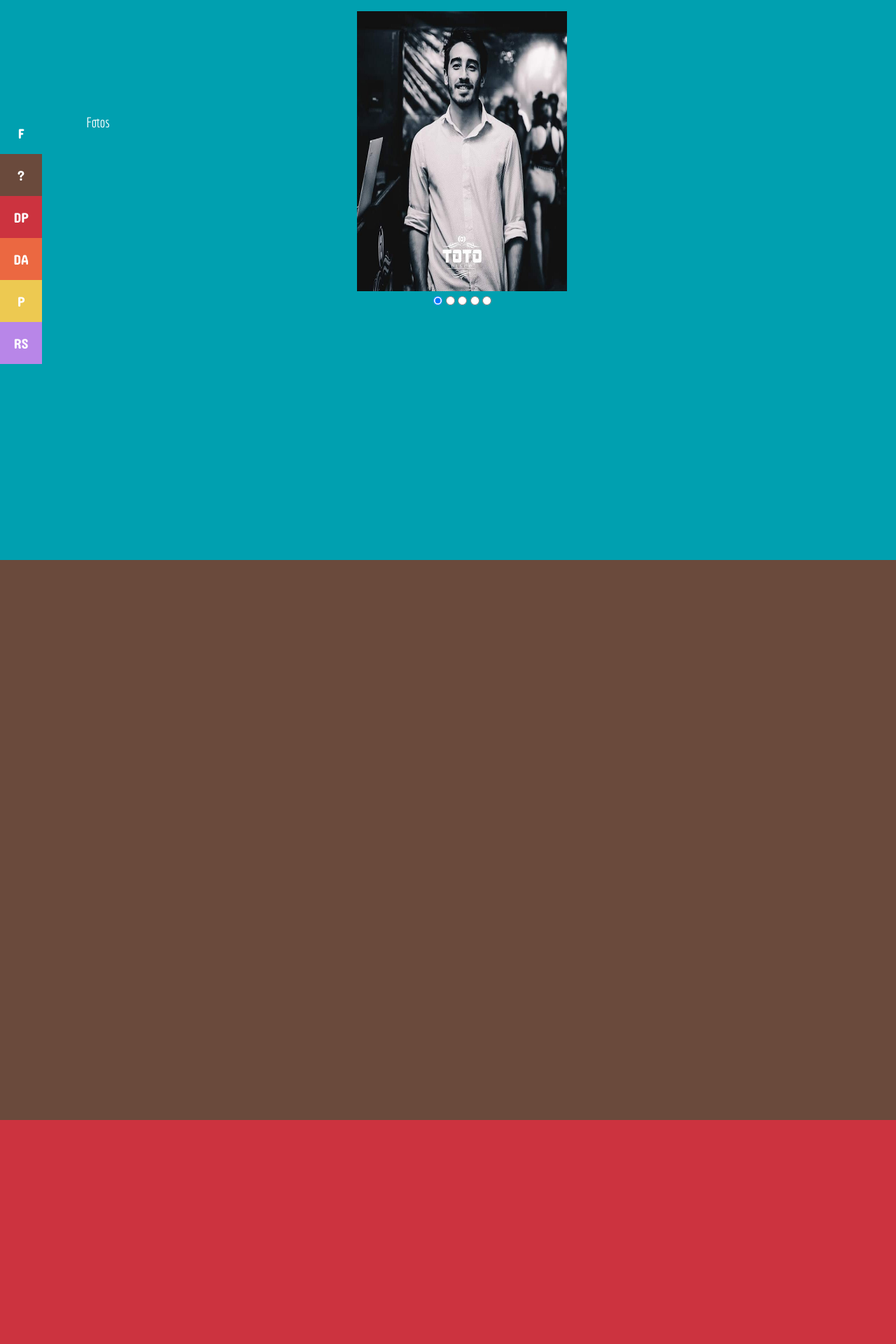
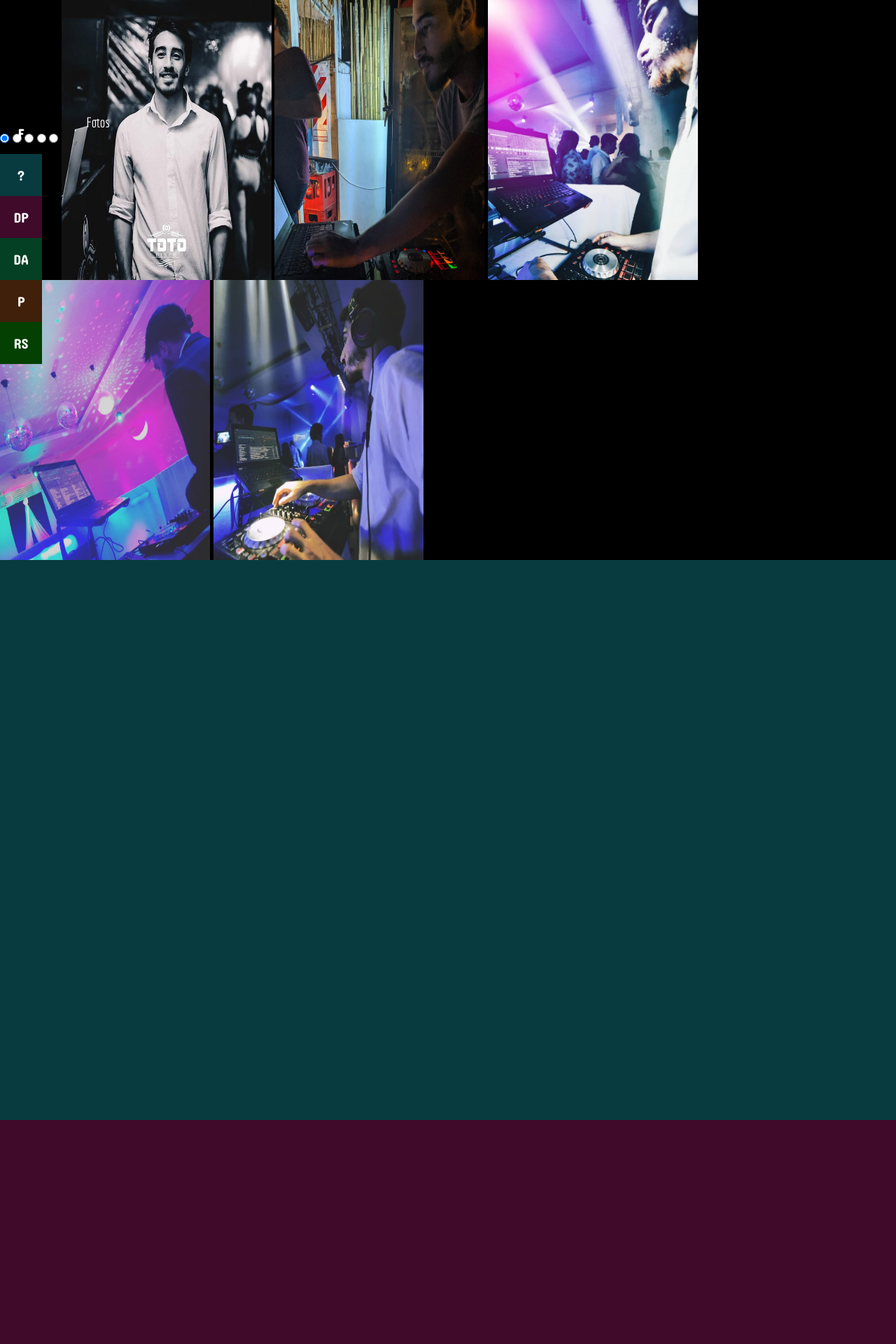
Before and after one commit to LandaburoSantiago/cv, a Python web app: template Templates/index.html in a window 1280 px wide. Shown: the top 1920 px of the page at 70% size. Run offline with Jinja, Linux system fonts and the light colour scheme; the template is opened without the code that fills it, so the values that code supplies are empty; some libraries are stand-ins or nearby versions.

Commit message:
Estilos y fotos

```diff
--- a/Static/style.css
+++ b/Static/style.css
@@ -72,7 +72,7 @@
 .lblFotos{
     animation-duration: 0.3s;
     animation-name: slidein;
-    background-color: #00A0B0;
+    background-color: none;
     position: fixed;
     text-align: center;
     color: white;
@@ -82,55 +82,55 @@
     animation-duration: 0.4s;
     animation-name: slidein;
     position: fixed;
-    background-color: #6A4A3C;
+    background-color: #073B40;
     text-align: center;
 }
 .lblPersonales{
     animation-duration: 0.4s;
     animation-name: slidein;
     position: fixed;
-    background-color: #CC333F;
+    background-color: #400A2A;
     text-align: center;
 }
 .lblAcademicos{
     animation-duration: 0.4s;
     animation-name: slidein;
     position: fixed;
-    background-color: #EB6841;
+    background-color: #044023;
     text-align: center;
 }
 .lblProyectos{
     animation-duration: 0.4s;
     animation-name: slidein;
     position: fixed;
-    background-color: #EDC951;
+    background-color: #40200A;
     text-align: center;
 }
 .lblRedes{
     animation-duration: 0.4s;
     animation-name: slidein;
     position: fixed;
-    background-color: #B886E8;
+    background-color: #044001;
     text-align: center;
 }
 
 .navegacion .Fotos{
-    background-color: #00A0B0;
+    background-color: non;
 }
 .navegacion .Yo{
-    background-color: #6A4A3C;
+    background-color: #073B40;
 }
 .navegacion .Personales{
-    background-color: #CC333F;
+    background-color: #400A2A;
 }
 .navegacion .Academicos{
-    background-color: #EB6841;
+    background-color: #044023;
 }
 .navegacion .Proyectos{
-    background-color: #EDC951;
+    background-color: #40200A;
 }
 .navegacion .Redes{
-    background-color: #B886E8;
+    background-color: #044001;
 }
 
 .contenedor-imagenes{
@@ -139,7 +139,9 @@
     padding: 0px;
     height: 100%;
     width: 100%;
-    background-color: #00A0B0;
+    background-color: black;
+    background-position: center;
+    background-size: contain;
 }
 
 .contenedor-yo{
@@ -149,7 +151,7 @@
     top: 100%;
     height: 100%;
     width: 100%;
-    background-color: #6A4A3C;
+    background-color: #073B40;
 }
 
 .contenedor-datos-personales{
@@ -159,7 +161,7 @@
     top: 200%;
     height: 100%;
     width: 100%;
-    background-color: #CC333F;
+    background-color: #400A2A;
 }
 
 .contenedor-datos-academicos{
@@ -169,7 +171,7 @@
     top: 300%;
     height: 100%;
     width: 100%;
-    background-color: #EB6841;
+    background-color: #044023;
 }
 
 
@@ -180,7 +182,7 @@
     top: 400%;
     height: 100%;
     width: 100%;
-    background-color: #EDC951;
+    background-color: #40200A;
 }
 .contenedor-redes{
     position: absolute;
@@ -189,47 +191,5 @@
     top: 500%;
     height: 100%;
     width: 100%;
-    background-color: #B886E8;
+    background-color: #044001;
 }
-
-.galeria-imagenes {
-    height: calc( 300px + 3em);
-    width: 260px;
-    margin:1em auto;
-    border: none;
-    position: relative;
-}
-
-.galeria-imagenes img {
-    position: absolute;
-    top: 0;
-    left: 0;
-    opacity: 0;
-    transition: opacity 3s;
-}
-
-.galeria-imagenes input[type=radio] {
-    position: relative;
-    bottom: calc(-400px - 0.1em);
-    left: 42%;
-  }
-
-.galeria-imagenes input[type=radio]:nth-of-type(1):checked ~ img:nth-of-type(1) {
-    opacity: 1;
-}
-
-.galeria-imagenes input[type=radio]:nth-of-type(2):checked ~ img:nth-of-type(2) {
-    opacity: 1;
-}
-
-.galeria-imagenes input[type=radio]:nth-of-type(3):checked ~ img:nth-of-type(3) {
-    opacity: 1;
-}
-
-.galeria-imagenes input[type=radio]:nth-of-type(4):checked ~ img:nth-of-type(4) {
-    opacity: 1;
-}
-
-.galeria-imagenes input[type=radio]:nth-of-type(5):checked ~ img:nth-of-type(5) {
-    opacity: 1;
-}
```
Also changed, not shown: Static/1.jpg (added), Static/2.jpg (added), Static/3.jpg (added), Static/4.jpg (added), Static/5.jpg (added), Static/6.jpg (added).
